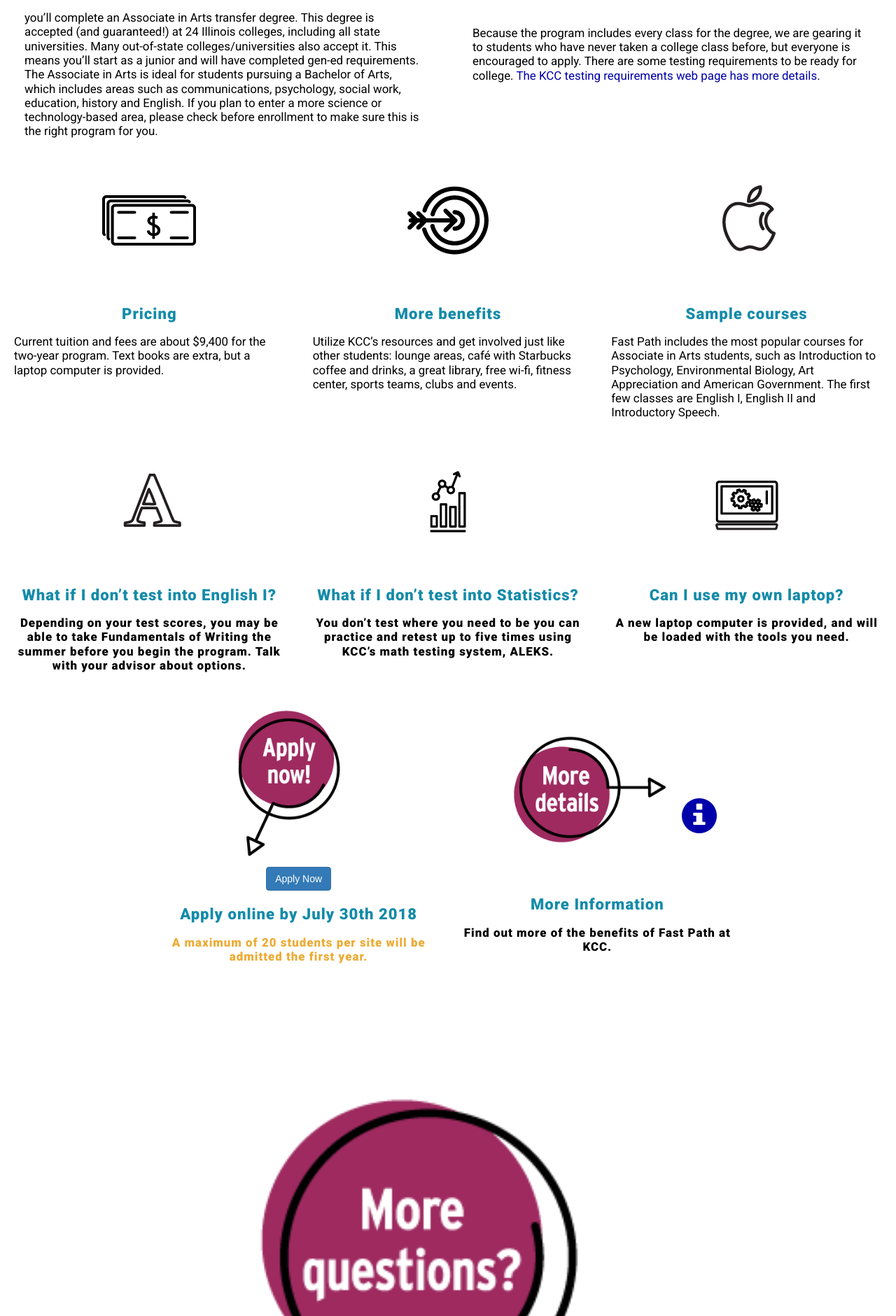
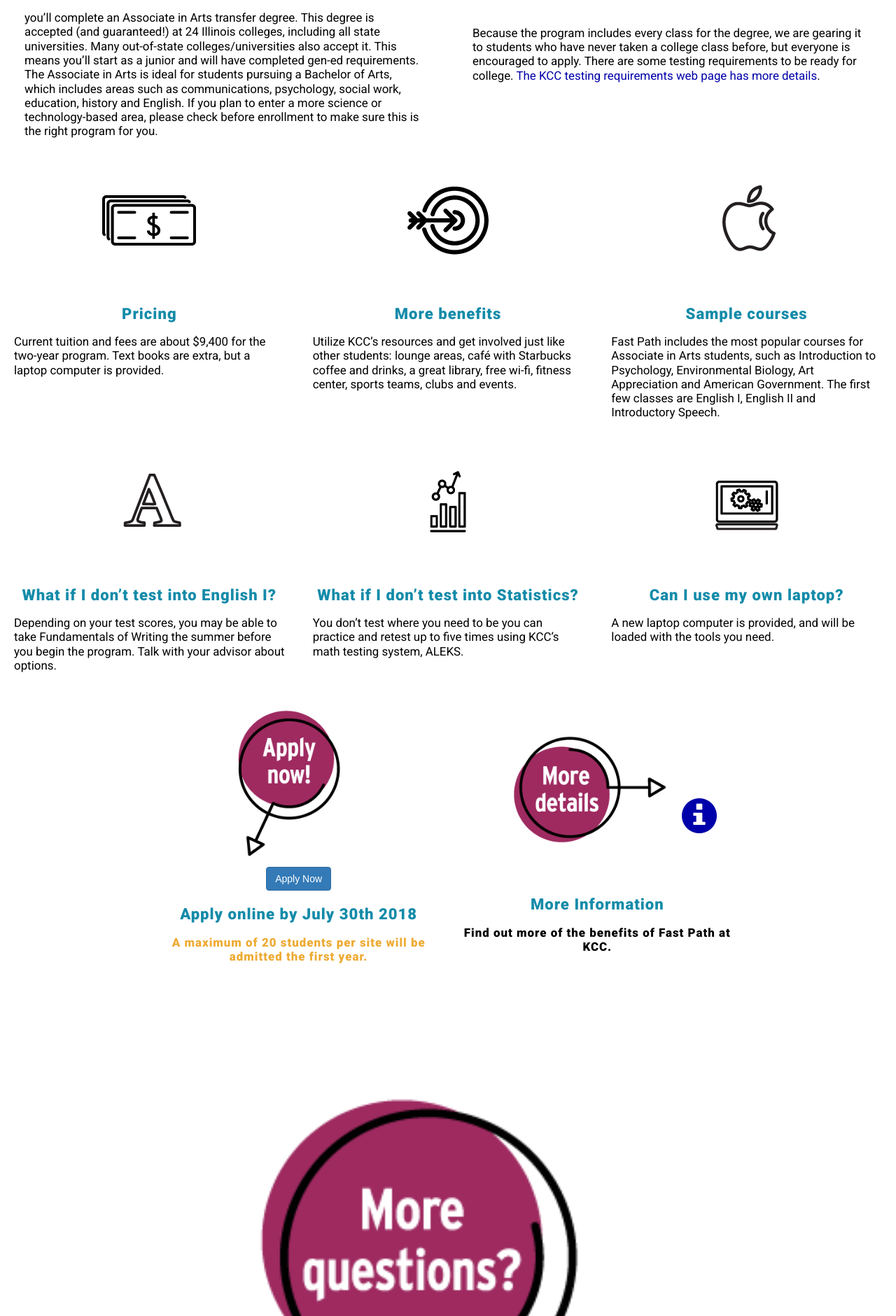
Before and after one commit to wdzajicek/jekyll-kcc-fastpath_img-zoom, a Jekyll site: the page built from details.md, in a window 1280 px wide. Shown: the part 1511-3392 px from the top of the page at 70% size. Built offline with Jekyll 4.4.1, drawn with Linux system fonts in a browser that asks for light colours; nearby versions of some CDN libraries.

Commit message:
Replace all intro-p classes with details-p class

```diff
--- a/_layouts/details.html
+++ b/_layouts/details.html
@@ -83,17 +83,17 @@
           <div class="col-lg-4 text-center">
             <img src="img/english.png" alt="Icon of the Letter A." class="tight-marg">
             <h2 class="intro2">What if I don’t test into English I?</h2>
-            <p class="intro-p">Depending on your test scores, you may be able to take Fundamentals of Writing the summer before you begin the program. Talk with your advisor about options.</p>
+            <p class="details-p">Depending on your test scores, you may be able to take Fundamentals of Writing the summer before you begin the program. Talk with your advisor about options.</p>
           </div>
           <div class="col-lg-4  text-center">
             <img src="img/statistics.png" alt="Icon of a bar graph with a trend line." class="tight-marg">
             <h2 class="intro2">What if I don’t test into Statistics?</h2>
-            <p class="intro-p">You don’t test where you need to be you can practice and retest up to five times using KCC’s math testing system, ALEKS.</p>
+            <p class="details-p">You don’t test where you need to be you can practice and retest up to five times using KCC’s math testing system, ALEKS.</p>
           </div>
           <div class="col-lg-4 text-center">
             <img src="img/laptop.png" alt="Icon of a laptop with settings-gears on the screen" class="tight-marg">
             <h2 class="intro2">Can I use my own laptop?</h2>
-            <p class="intro-p">A new laptop computer is provided, and will be loaded with the tools you need.</p>
+            <p class="details-p">A new laptop computer is provided, and will be loaded with the tools you need.</p>
           </div>
         </div>
 
```
